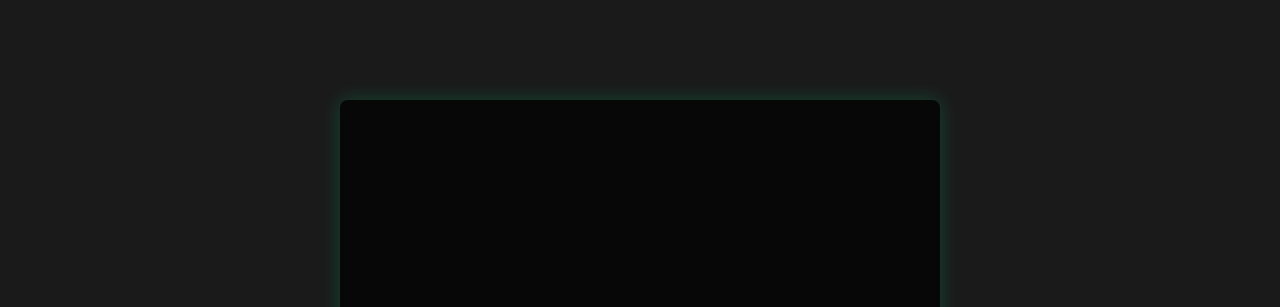
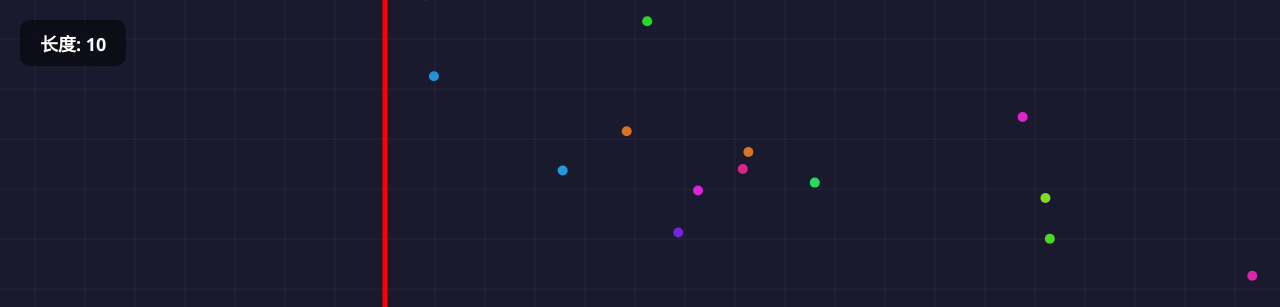
Before and after one commit to mian-stai/snake, a plain HTML site: page index.html in a window 1280 px wide. Shown: the top 307 px of the page. Drawn offline with Linux system fonts and the light colour scheme.

Commit message:
Refactor index.html for improved game UI and mechanics
Updated HTML structure and styles for the snake game, including UI enhancements and game mechanics adjustments.

```diff
--- a/index.html
+++ b/index.html
@@ -2,367 +2,408 @@
 <html lang="zh-CN">
 <head>
     <meta charset="UTF-8">
-    <meta name="viewport" content="width=device-width, initial-scale=1.0">
-    <title>贪吃蛇大作战</title>
+    <meta name="viewport" content="width=device-width, initial-scale=1.0, maximum-scale=1.0, user-scalable=no">
+    <title>贪吃蛇大作战 - Web版</title>
     <style>
-        body {
-            margin: 0;
-            padding: 0;
-            background-color: #1a1a1a;
-            color: #fff;
-            font-family: 'Segoe UI', Tahoma, Geneva, Verdana, sans-serif;
-            display: flex;
-            flex-direction: column;
-            align-items: center;
-            justify-content: center;
-            height: 100vh;
-            overflow: hidden;
+        body { margin: 0; padding: 0; overflow: hidden; background-color: #1a1a2e; font-family: 'Segoe UI', Tahoma, Geneva, Verdana, sans-serif; }
+        canvas { display: block; }
+        #ui-layer {
+            position: absolute; top: 0; left: 0; width: 100%; height: 100%;
+            pointer-events: none; display: flex; flex-direction: column;
+            justify-content: space-between; padding: 20px; box-sizing: border-box;
         }
-
-        #game-container {
-            position: relative;
-            box-shadow: 0 0 20px rgba(0, 255, 153, 0.2);
-            border-radius: 8px;
-            overflow: hidden;
+        .score-panel {
+            background: rgba(0, 0, 0, 0.5); color: #fff; padding: 10px 20px;
+            border-radius: 10px; width: fit-content; font-size: 18px; font-weight: bold;
+            backdrop-filter: blur(5px);
         }
-
-        canvas {
-            background-color: #222;
-            display: block;
+        #game-over-screen {
+            position: absolute; top: 0; left: 0; width: 100%; height: 100%;
+            background: rgba(0, 0, 0, 0.8); display: none; flex-direction: column;
+            align-items: center; justify-content: center; color: white; pointer-events: auto;
         }
-
-        /* UI 覆盖层 */
-        .overlay {
-            position: absolute;
-            top: 0;
-            left: 0;
-            width: 100%;
-            height: 100%;
-            background: rgba(0, 0, 0, 0.8);
-            display: flex;
-            flex-direction: column;
-            align-items: center;
-            justify-content: center;
-            z-index: 10;
+        h1 { font-size: 48px; margin-bottom: 10px; color: #ff4757; text-shadow: 0 0 10px rgba(255, 71, 87, 0.5); }
+        p { font-size: 24px; margin-bottom: 30px; }
+        button {
+            padding: 15px 40px; font-size: 20px; background: #2ed573; color: white;
+            border: none; border-radius: 30px; cursor: pointer; transition: transform 0.2s;
+            font-weight: bold; box-shadow: 0 5px 15px rgba(46, 213, 115, 0.4);
         }
-
-        h1 {
-            font-size: 3rem;
-            margin-bottom: 10px;
-            color: #00ff99;
-            text-shadow: 0 0 10px #00ff99;
-        }
-
-        p {
-            font-size: 1.2rem;
-            margin-bottom: 20px;
-            color: #ccc;
-        }
-
-        button {
-            background: #00ff99;
-            color: #1a1a1a;
-            border: none;
-            padding: 15px 40px;
-            font-size: 1.5rem;
-            font-weight: bold;
-            border-radius: 30px;
-            cursor: pointer;
-            transition: transform 0.2s, box-shadow 0.2s;
-        }
-
-        button:hover {
-            transform: scale(1.05);
-            box-shadow: 0 0 20px #00ff99;
-        }
-
-        /* 排行榜样式 */
-        #score-board {
-            position: absolute;
-            top: 20px;
-            right: 20px;
-            background: rgba(0, 0, 0, 0.5);
-            padding: 15px;
-            border-radius: 8px;
-            border: 1px solid #444;
-            min-width: 150px;
-            z-index: 5;
-        }
-
-        #score-board h3 {
-            margin: 0 0 10px 0;
-            color: #00ff99;
-            font-size: 1.2rem;
-            border-bottom: 1px solid #444;
-            padding-bottom: 5px;
-        }
-
-        .rank-item {
-            display: flex;
-            justify-content: space-between;
-            margin: 5px 0;
-            font-size: 1rem;
-        }
-
-        .hidden {
-            display: none !important;
-        }
-
-        #final-score {
-            font-size: 1.5rem;
-            color: #ff5555;
-            margin-bottom: 20px;
+        button:hover { transform: scale(1.05); background: #26af61; }
+        .controls-hint {
+            position: absolute; bottom: 20px; width: 100%; text-align: center;
+            color: rgba(255,255,255,0.5); font-size: 14px;
         }
     </style>
 </head>
 <body>
 
-    <div id="game-container">
-        <canvas id="gameCanvas" width="600" height="600"></canvas>
+    <canvas id="gameCanvas"></canvas>
 
-        <!-- 排行榜 -->
-        <div id="score-board" class="hidden">
-            <h3>排行榜</h3>
-            <div class="rank-item"><span>当前得分</span> <span id="current-score">0</span></div>
-            <div class="rank-item"><span>最高记录</span> <span id="high-score">0</span></div>
+    <div id="ui-layer">
+        <div class="score-panel">长度: <span id="score">10</span></div>
+        <div class="controls-hint">移动鼠标控制方向 | 按住鼠标左键或空格键加速</div>
     </div>
 
-        <!-- 开始界面 -->
-        <div id="start-screen" class="overlay">
-            <h1>贪吃蛇大作战</h1>
-            <p>使用 方向键 或 WASD 控制移动</p>
-            <button id="start-btn">开始游戏</button>
-        </div>
-
-        <!-- 游戏结束界面 -->
-        <div id="game-over-screen" class="overlay hidden">
+    <div id="game-over-screen">
         <h1>游戏结束</h1>
-            <div id="final-score">得分: 0</div>
-            <button id="restart-btn">重新开始</button>
-        </div>
+        <p>最终长度: <span id="final-score">0</span></p>
+        <button onclick="resetGame()">再来一局</button>
     </div>
 
 <script>
     const canvas = document.getElementById('gameCanvas');
     const ctx = canvas.getContext('2d');
-
-        // UI 元素
-        const startScreen = document.getElementById('start-screen');
+    const scoreEl = document.getElementById('score');
     const gameOverScreen = document.getElementById('game-over-screen');
-        const scoreBoard = document.getElementById('score-board');
-        const currentScoreEl = document.getElementById('current-score');
-        const highScoreEl = document.getElementById('high-score');
     const finalScoreEl = document.getElementById('final-score');
 
-        // 游戏变量
-        const gridSize = 20; // 格子大小
-        const tileCount = canvas.width / gridSize; // 格子数量
+    // 配置参数
+    const CONFIG = {
+        WORLD_SIZE: 3000,
+        FOOD_COUNT: 400,
+        AI_COUNT: 5,
+        SNAKE_SPEED: 3,
+        BOOST_SPEED: 6,
+        SEGMENT_DIST: 5,
+        BASE_RADIUS: 10
+    };
 
-        let snake = [];
-        let food = { x: 0, y: 0 };
-        let dx = 0; // 水平移动方向
-        let dy = 0; // 垂直移动方向
-        let score = 0;
-        let highScore = localStorage.getItem('snakeHighScore') || 0;
-        let gameLoop;
-        let speed = 100; // 游戏速度（毫秒）
-        let changingDirection = false;
+    let width, height;
+    let camera = { x: 0, y: 0 };
+    let foods = [];
+    let snakes = [];
+    let player;
+    let animationId;
+    let isGameOver = false;
 
-        // 初始化最高分显示
-        highScoreEl.textContent = highScore;
+    // 调整画布大小
+    function resize() {
+        width = window.innerWidth;
+        height = window.innerHeight;
+        canvas.width = width;
+        canvas.height = height;
+    }
+    window.addEventListener('resize', resize);
+    resize();
 
-        // 事件监听
-        document.getElementById('start-btn').addEventListener('click', initGame);
-        document.getElementById('restart-btn').addEventListener('click', initGame);
+    // 工具函数
+    const random = (min, max) => Math.random() * (max - min) + min;
+    const dist = (p1, p2) => Math.hypot(p1.x - p2.x, p1.y - p2.y);
+    const randomColor = () => `hsl(${Math.floor(Math.random() * 360)}, 70%, 50%)`;
 
-        document.addEventListener('keydown', changeDirection);
-
-        function initGame() {
-            // 重置状态
-            snake = [
-                { x: 10, y: 10 },
-                { x: 9, y: 10 },
-                { x: 8, y: 10 }
-            ];
-            dx = 1; // 初始向右移动
-            dy = 0;
-            score = 0;
-            speed = 100;
-            currentScoreEl.textContent = score;
-
-            // 生成食物
-            generateFood();
-
-            // 切换界面
-            startScreen.classList.add('hidden');
-            gameOverScreen.classList.add('hidden');
-            scoreBoard.classList.remove('hidden');
-
-            // 启动循环
-            if (gameLoop) clearInterval(gameLoop);
-            gameLoop = setInterval(update, speed);
+    // 食物类
+    class Food {
+        constructor(x, y, value = 1, color = randomColor()) {
+            this.x = x !== undefined ? x : random(0, CONFIG.WORLD_SIZE);
+            this.y = y !== undefined ? y : random(0, CONFIG.WORLD_SIZE);
+            this.value = value;
+            this.color = color;
+            this.radius = Math.sqrt(value) * 3 + 2;
+        }
+        draw() {
+            ctx.fillStyle = this.color;
+            ctx.beginPath();
+            ctx.arc(this.x - camera.x, this.y - camera.y, this.radius, 0, Math.PI * 2);
+            ctx.fill();
+        }
     }
 
-        function update() {
-            changingDirection = false;
+    // 蛇类
+    class Snake {
+        constructor(isPlayer = false, color = randomColor()) {
+            this.isPlayer = isPlayer;
+            this.color = color;
+            this.reset();
+        }
 
-            // 计算新蛇头位置
-            const head = { x: snake[0].x + dx, y: snake[0].y + dy };
+        reset() {
+            this.segments = [];
+            let startX = random(100, CONFIG.WORLD_SIZE - 100);
+            let startY = random(100, CONFIG.WORLD_SIZE - 100);
+            for (let i = 0; i < 10; i++) {
+                this.segments.push({ x: startX, y: startY });
+            }
+            this.angle = random(0, Math.PI * 2);
+            this.targetAngle = this.angle;
+            this.speed = CONFIG.SNAKE_SPEED;
+            this.isBoosting = false;
+            this.radius = CONFIG.BASE_RADIUS;
+            this.score = 10;
+        }
 
-            // 碰撞检测：撞墙
-            if (head.x < 0 || head.x >= tileCount || head.y < 0 || head.y >= tileCount) {
-                gameOver();
+        update() {
+            if (this.isPlayer && isGameOver) return;
+
+            // 平滑转向
+            let angleDiff = this.targetAngle - this.angle;
+            while (angleDiff > Math.PI) angleDiff -= Math.PI * 2;
+            while (angleDiff < -Math.PI) angleDiff += Math.PI * 2;
+            this.angle += angleDiff * 0.1;
+
+            // 加速逻辑
+            let currentSpeed = this.isBoosting && this.score > 10 ? CONFIG.BOOST_SPEED : CONFIG.SNAKE_SPEED;
+            if (this.isBoosting && this.score > 10 && Math.random() < 0.2) {
+                this.score -= 1;
+                this.radius = Math.max(CONFIG.BASE_RADIUS, this.radius - 0.05);
+                // 掉落食物
+                let tail = this.segments[this.segments.length - 1];
+                foods.push(new Food(tail.x, tail.y, 1, this.color));
+            }
+
+            // 移动头部
+            let head = this.segments[0];
+            let newX = head.x + Math.cos(this.angle) * currentSpeed;
+            let newY = head.y + Math.sin(this.angle) * currentSpeed;
+
+            // 边界碰撞
+            if (newX < 0 || newX > CONFIG.WORLD_SIZE || newY < 0 || newY > CONFIG.WORLD_SIZE) {
+                this.die();
                 return;
             }
 
-            // 碰撞检测：撞自己
-            for (let i = 0; i < snake.length; i++) {
-                if (head.x === snake[i].x && head.y === snake[i].y) {
-                    gameOver();
+            // 更新身体节点
+            this.segments.unshift({ x: newX, y: newY });
+
+            // 保持身体节点间距
+            for (let i = 1; i < this.segments.length; i++) {
+                let prev = this.segments[i - 1];
+                let curr = this.segments[i];
+                let d = dist(prev, curr);
+                if (d > CONFIG.SEGMENT_DIST) {
+                    let angle = Math.atan2(curr.y - prev.y, curr.x - prev.x);
+                    curr.x = prev.x + Math.cos(angle) * CONFIG.SEGMENT_DIST;
+                    curr.y = prev.y + Math.sin(angle) * CONFIG.SEGMENT_DIST;
+                }
+            }
+
+            // 限制长度
+            let maxSegments = Math.floor(this.score * 1.5);
+            if (this.segments.length > maxSegments) {
+                this.segments.pop();
+            }
+
+            // 吃食物
+            for (let i = foods.length - 1; i >= 0; i--) {
+                let f = foods[i];
+                if (dist(head, f) < this.radius + f.radius) {
+                    this.score += f.value;
+                    this.radius = Math.min(30, this.radius + 0.05);
+                    foods.splice(i, 1);
+                    if (this.isPlayer) scoreEl.innerText = this.score;
+                }
+            }
+
+            // 碰撞检测 (撞别人)
+            for (let other of snakes) {
+                if (other === this) continue;
+                for (let seg of other.segments) {
+                    if (dist(head, seg) < this.radius + other.radius - 2) {
+                        this.die();
                         return;
                     }
                 }
-
-            // 移动蛇
-            snake.unshift(head); // 添加新头
-
-            // 检测是否吃到食物
-            if (head.x === food.x && head.y === food.y) {
-                score += 10;
-                currentScoreEl.textContent = score;
-                generateFood();
-
-                // 每吃5个食物加速一点
-                if (score % 50 === 0 && speed > 50) {
-                    speed -= 5;
-                    clearInterval(gameLoop);
-                    gameLoop = setInterval(update, speed);
             }
-            } else {
-                snake.pop(); // 没吃到食物，去掉尾巴
         }
 
-            draw();
+        die() {
+            // 死亡掉落食物
+            for (let i = 0; i < this.segments.length; i += 2) {
+                let seg = this.segments[i];
+                foods.push(new Food(seg.x, seg.y, 3, this.color));
+            }
+            if (this.isPlayer) {
+                isGameOver = true;
+                finalScoreEl.innerText = this.score;
+                gameOverScreen.style.display = 'flex';
+            } else {
+                // AI复活
+                this.reset();
+            }
         }
 
-        function draw() {
-            // 清空画布
-            ctx.fillStyle = '#222';
-            ctx.fillRect(0, 0, canvas.width, canvas.height);
+        draw() {
+            // 绘制身体
+            for (let i = this.segments.length - 1; i >= 0; i--) {
+                let seg = this.segments[i];
+                let screenX = seg.x - camera.x;
+                let screenY = seg.y - camera.y;
 
-            // 画网格 (可选，为了美观)
-            ctx.strokeStyle = '#333';
-            for(let i=0; i<tileCount; i++) {
+                // 简单的视锥剔除
+                if (screenX < -50 || screenX > width + 50 || screenY < -50 || screenY > height + 50) continue;
+
+                ctx.fillStyle = this.color;
                 ctx.beginPath();
-                ctx.moveTo(i * gridSize, 0);
-                ctx.lineTo(i * gridSize, canvas.height);
-                ctx.stroke();
-                ctx.beginPath();
-                ctx.moveTo(0, i * gridSize);
-                ctx.lineTo(canvas.width, i * gridSize);
-                ctx.stroke();
+                // 头部稍微大一点
+                let r = i === 0 ? this.radius * 1.2 : this.radius;
+                ctx.arc(screenX, screenY, r, 0, Math.PI * 2);
+                ctx.fill();
+
+                // 画眼睛
+                if (i === 0) {
+                    ctx.fillStyle = 'white';
+                    let eyeOffset = this.radius * 0.5;
+                    let eyeX1 = screenX + Math.cos(this.angle - 0.5) * eyeOffset;
+                    let eyeY1 = screenY + Math.sin(this.angle - 0.5) * eyeOffset;
+                    let eyeX2 = screenX + Math.cos(this.angle + 0.5) * eyeOffset;
+                    let eyeY2 = screenY + Math.sin(this.angle + 0.5) * eyeOffset;
+                    ctx.beginPath(); ctx.arc(eyeX1, eyeY1, 3, 0, Math.PI*2); ctx.fill();
+                    ctx.beginPath(); ctx.arc(eyeX2, eyeY2, 3, 0, Math.PI*2); ctx.fill();
+                }
+            }
         }
 
-            // 画食物
-            ctx.fillStyle = '#ff5555';
-            ctx.shadowBlur = 10;
-            ctx.shadowColor = '#ff5555';
-            ctx.fillRect(food.x * gridSize, food.y * gridSize, gridSize, gridSize);
-            ctx.shadowBlur = 0; // 重置阴影
+        // 简单的AI逻辑
+        think() {
+            if (this.isPlayer) return;
 
-            // 画蛇
-            snake.forEach((part, index) => {
-                // 蛇头颜色亮一点，身体渐暗
-                if (index === 0) {
-                    ctx.fillStyle = '#00ff99';
-                    ctx.shadowBlur = 10;
-                    ctx.shadowColor = '#00ff99';
-                } else {
-                    ctx.fillStyle = '#00cc7a';
-                    ctx.shadowBlur = 0;
-                }
+            let head = this.segments[0];
+            let danger = false;
+            let avoidAngle = 0;
 
-                // 稍微留一点缝隙让蛇看起来像一节一节的
-                ctx.fillRect(part.x * gridSize + 1, part.y * gridSize + 1, gridSize - 2, gridSize - 2);
-            });
-            ctx.shadowBlur = 0;
-        }
+            // 1. 躲避墙壁
+            const margin = 200;
+            if (head.x < margin) { this.targetAngle = 0; danger = true; }
+            else if (head.x > CONFIG.WORLD_SIZE - margin) { this.targetAngle = Math.PI; danger = true; }
+            else if (head.y < margin) { this.targetAngle = Math.PI / 2; danger = true; }
+            else if (head.y > CONFIG.WORLD_SIZE - margin) { this.targetAngle = -Math.PI / 2; danger = true; }
 
-        function generateFood() {
-            let newFoodPosition;
-            let isOnSnake = true;
-
-            // 确保食物不会生成在蛇身上
-            while (isOnSnake) {
-                isOnSnake = false;
-                newFoodPosition = {
-                    x: Math.floor(Math.random() * tileCount),
-                    y: Math.floor(Math.random() * tileCount)
-                };
-
-                for (let part of snake) {
-                    if (part.x === newFoodPosition.x && part.y === newFoodPosition.y) {
-                        isOnSnake = true;
+            // 2. 躲避其他蛇
+            if (!danger) {
+                for (let other of snakes) {
+                    if (other === this) continue;
+                    for (let seg of other.segments) {
+                        let d = dist(head, seg);
+                        if (d < 100) {
+                            danger = true;
+                            avoidAngle = Math.atan2(head.y - seg.y, head.x - seg.x);
                             break;
                         }
                     }
-            }
-            food = newFoodPosition;
-        }
-
-        function changeDirection(e) {
-            if (changingDirection) return;
-
-            const key = e.key;
-            const goingUp = dy === -1;
-            const goingDown = dy === 1;
-            const goingRight = dx === 1;
-            const goingLeft = dx === -1;
-
-            // 阻止默认滚动行为
-            if (["ArrowUp", "ArrowDown", "ArrowLeft", "ArrowRight", " "].includes(key)) {
-                e.preventDefault();
-            }
-
-            // 上
-            if ((key === 'ArrowUp' || key === 'w' || key === 'W') && !goingDown) {
-                dx = 0;
-                dy = -1;
-                changingDirection = true;
-            }
-            // 下
-            if ((key === 'ArrowDown' || key === 's' || key === 'S') && !goingUp) {
-                dx = 0;
-                dy = 1;
-                changingDirection = true;
-            }
-            // 左
-            if ((key === 'ArrowLeft' || key === 'a' || key === 'A') && !goingRight) {
-                dx = -1;
-                dy = 0;
-                changingDirection = true;
-            }
-            // 右
-            if ((key === 'ArrowRight' || key === 'd' || key === 'D') && !goingLeft) {
-                dx = 1;
-                dy = 0;
-                changingDirection = true;
+                    if (danger) break;
                 }
             }
 
-        function gameOver() {
-            clearInterval(gameLoop);
-
-            // 更新最高分
-            if (score > highScore) {
-                highScore = score;
-                localStorage.setItem('snakeHighScore', highScore);
-                highScoreEl.textContent = highScore;
+            if (danger) {
+                this.targetAngle = avoidAngle || this.targetAngle;
+                this.isBoosting = Math.random() < 0.1; // 偶尔加速逃跑
+            } else {
+                // 3. 寻找食物
+                let closestFood = null;
+                let minDist = Infinity;
+                for (let f of foods) {
+                    let d = dist(head, f);
+                    if (d < minDist) { minDist = d; closestFood = f; }
                 }
 
-            finalScoreEl.textContent = `最终得分: ${score}`;
-            gameOverScreen.classList.remove('hidden');
+                if (closestFood) {
+                    this.targetAngle = Math.atan2(closestFood.y - head.y, closestFood.x - head.x);
+                } else {
+                    // 随机游走
+                    if (Math.random() < 0.05) this.targetAngle += random(-0.5, 0.5);
                 }
+                this.isBoosting = false;
+            }
+        }
+    }
+
+    // 初始化游戏
+    function init() {
+        foods = [];
+        snakes = [];
+        isGameOver = false;
+        gameOverScreen.style.display = 'none';
+
+        // 生成食物
+        for (let i = 0; i < CONFIG.FOOD_COUNT; i++) {
+            foods.push(new Food());
+        }
+
+        // 生成玩家
+        player = new Snake(true, '#2ed573');
+        snakes.push(player);
+
+        // 生成AI
+        for (let i = 0; i < CONFIG.AI_COUNT; i++) {
+            snakes.push(new Snake(false));
+        }
+
+        scoreEl.innerText = player.score;
+        if (animationId) cancelAnimationFrame(animationId);
+        loop();
+    }
+
+    // 游戏主循环
+    function loop() {
+        if (isGameOver) return;
+
+        // 更新相机
+        camera.x = player.segments[0].x - width / 2;
+        camera.y = player.segments[0].y - height / 2;
+
+        // 绘制背景网格
+        ctx.fillStyle = '#1a1a2e';
+        ctx.fillRect(0, 0, width, height);
+
+        ctx.strokeStyle = 'rgba(255, 255, 255, 0.05)';
+        ctx.lineWidth = 1;
+        const gridSize = 50;
+        const offsetX = -camera.x % gridSize;
+        const offsetY = -camera.y % gridSize;
+
+        ctx.beginPath();
+        for (let x = offsetX; x < width; x += gridSize) { ctx.moveTo(x, 0); ctx.lineTo(x, height); }
+        for (let y = offsetY; y < height; y += gridSize) { ctx.moveTo(0, y); ctx.lineTo(width, y); }
+        ctx.stroke();
+
+        // 绘制边界
+        ctx.strokeStyle = 'red';
+        ctx.lineWidth = 5;
+        ctx.strokeRect(-camera.x, -camera.y, CONFIG.WORLD_SIZE, CONFIG.WORLD_SIZE);
+
+        // 更新和绘制实体
+        foods.forEach(f => f.draw());
+
+        snakes.forEach(s => {
+            s.think();
+            s.update();
+            s.draw();
+        });
+
+        // 补充食物
+        while (foods.length < CONFIG.FOOD_COUNT) {
+            foods.push(new Food());
+        }
+
+        animationId = requestAnimationFrame(loop);
+    }
+
+    // 输入控制
+    window.addEventListener('mousemove', (e) => {
+        if (!player || isGameOver) return;
+        let head = player.segments[0];
+        let mouseX = e.clientX + camera.x;
+        let mouseY = e.clientY + camera.y;
+        player.targetAngle = Math.atan2(mouseY - head.y, mouseX - head.x);
+    });
+
+    window.addEventListener('mousedown', () => { if(player) player.isBoosting = true; });
+    window.addEventListener('mouseup', () => { if(player) player.isBoosting = false; });
+
+    window.addEventListener('keydown', (e) => {
+        if (e.code === 'Space') { if(player) player.isBoosting = true; e.preventDefault(); }
+    });
+    window.addEventListener('keyup', (e) => {
+        if (e.code === 'Space') { if(player) player.isBoosting = false; }
+    });
+
+    function resetGame() {
+        init();
+    }
+
+    // 启动
+    init();
+
 </script>
 </body>
 </html>
```
Lines whose indentation alone changed are shown as unchanged.
